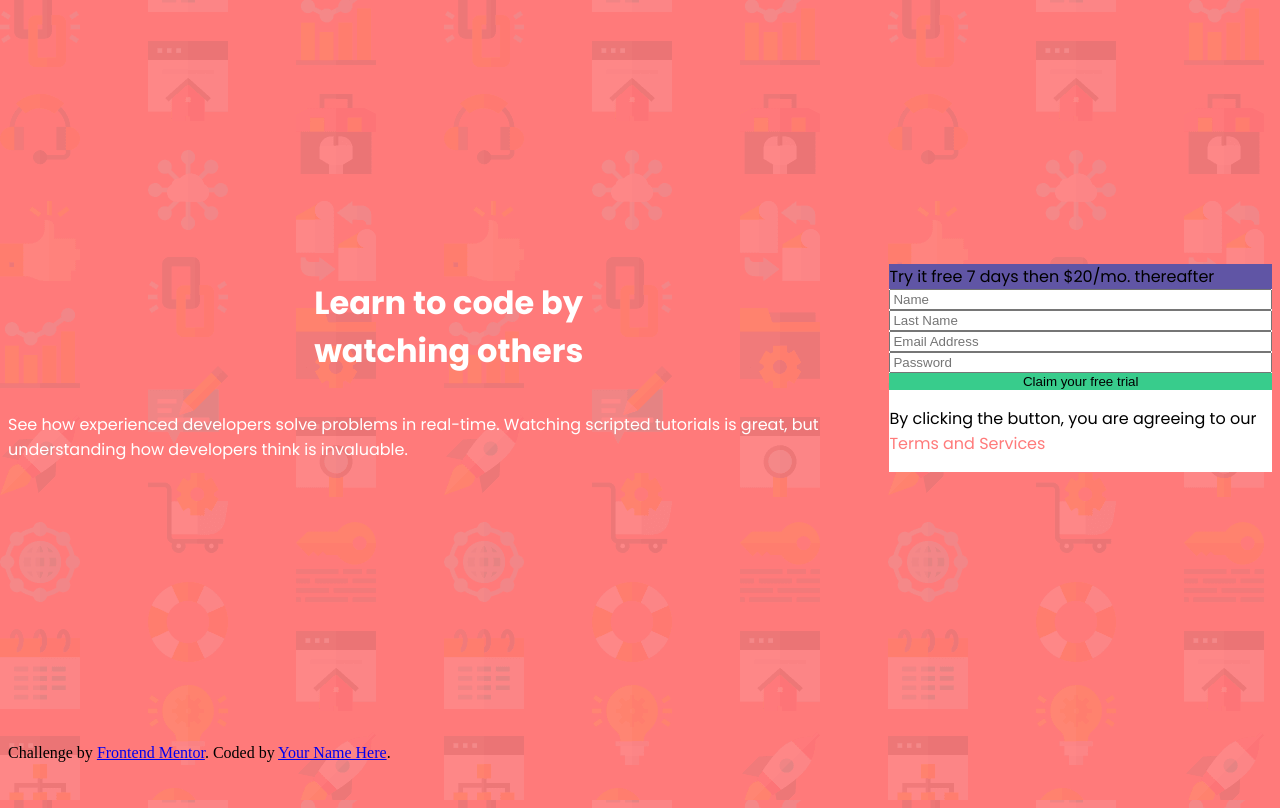
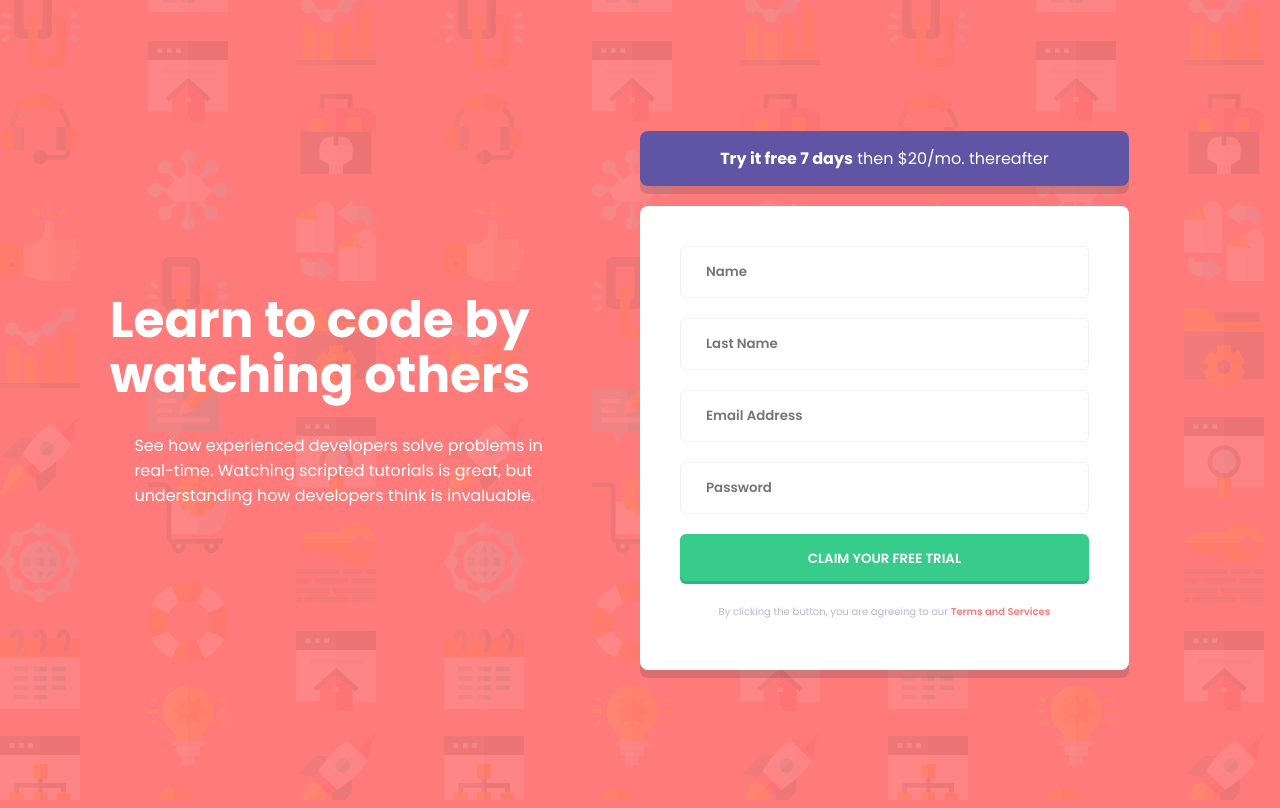
Before and after one commit to AliceOneLove/intro-component-with-signup-form, a plain HTML site: page index.html in a window 1280 px wide. Drawn offline with Linux system fonts and the light colour scheme.

Commit message:
did most of the desktop markup

```diff
--- a/index.html
+++ b/index.html
@@ -10,9 +10,9 @@
 <body>
   <main class="main-block">
     <div class="left-block">
-      <h1 class="main-block__h1">Learn to code by<br> watching others</h1>
+      <h1 class="left-block__h1">Learn to code by<br> watching others</h1>
 
-      <p class="main-block__p">
+      <p class="left-block__p">
         See how experienced developers solve problems in real-time. Watching scripted tutorials is great,
         but understanding how developers think is invaluable.
       </p>
@@ -20,7 +20,7 @@
 
     <div class="right-block">
       <div class="right-block__subscription-badge">
-        Try it free 7 days then $20/mo. thereafter
+        <b>Try it free 7 days</b> then $20/mo. thereafter
       </div>
 
       <div class="inputs-block">
@@ -38,11 +38,9 @@
     </div>
   </main>
 
-  <footer>
-    <p class="attribution">
-      Challenge by <a href="https://www.frontendmentor.io?ref=challenge" target="_blank">Frontend Mentor</a>.
-      Coded by <a href="#">Your Name Here</a>.
-    </p>
-  </footer>
+  <!-- <footer class="footer-block">
+    Challenge by <a href="https://www.frontendmentor.io?ref=challenge" target="_blank">Frontend Mentor</a>.
+    Coded by <a href="#">Your Name Here</a>.
+  </footer> -->
 </body>
 </html>
--- a/style.css
+++ b/style.css
@@ -1,6 +1,7 @@
 @import url('https://fonts.googleapis.com/css2?family=Poppins:wght@400;500;600;700&display=swap');
 html, body {
     height: 100%;
+    margin: 0;
 }
 body {
     background: url(images/bg-intro-desktop.png), hsl(0, 100%, 74%);
@@ -8,11 +9,16 @@ body {
 
 .main-block {
     font-family: 'Poppins', sans-serif;
-    height: 90%;
+    height: 100%;
     display: flex;
     flex-direction: row;
-    justify-content: center;
+    justify-content: space-around;
     align-items: center;
+    font-size: 16px;
+}
+
+.footer-block {
+    height: 10%;
 }
 
 .left-block {
@@ -20,29 +26,90 @@ body {
     display: flex;
     flex-direction: column;
     align-items: center;
+    width: 50%;
+
+}
+
+.left-block__h1 {
+    font-weight: 700;
+    line-height: 55px;
+    font-size: 50px;
+    margin: 0;
+}
+
+.left-block__p {
+    width: 70%;
+    margin: 30px 5% 0 17%;
 }
 
 .right-block {
     display: flex;
     flex-direction: column;
+    align-items: flex-start;
+    width: 50%;
+}
+
+.right-block__subscription-badge {
+    background-color: hsl(248, 32%, 49%);
+    margin-bottom: 20px;
+    padding: 15px 30px;
+    text-align: center;
+    color: white;
+    border-radius: 8px;
+    width: 67%;
+    box-shadow: 0 8px hsl(249, 10%, 26%, .2);
 }
 
 .inputs-block {
     background-color: white;
     display: flex;
     flex-direction: column;
+    padding: 30px;
+    border-radius: 8px;
+    width: 67%;
+    box-shadow: 0 8px hsl(249, 10%, 26%, .2);
+}
+
+.inputs-block__textbox {
+    padding: 15px 25px;
+    margin: 10px;
+    border-radius: 6px;
+    border: 1px solid hsl(250, 23%, 95%);
+    font-family: 'Poppins', sans-serif;
+    font-weight: 600;
+}
+
+.inputs-block__textbox:focus {
+    outline: 1px solid hsl(249, 10%, 26%);
 }
 
 .inputs-block__a {
     color: hsl(0, 100%, 74%);
     text-decoration: none;
+    font-weight: 600;
+}
+
+.inputs-block__p {
+    font-size: 10px;
+    color: hsl(246, 25%, 77%);
+    text-align: center;
+    margin-bottom: 20px;
 }
 
 .inputs-block__btn {
     background-color: hsl(154, 59%, 51%);
     border: none;
+    border-radius: 6px;
+    padding: 15px 25px;
+    margin: 10px;
+    color: white;
+    text-transform: uppercase;
+    font-family: 'Poppins', sans-serif;
+    font-weight: 600;
+    box-shadow: inset 0 -3px hsl(249, 10%, 26%, .2);
+    transition: background-color .5s;
 }
 
-.right-block__subscription-badge {
-    background-color: hsl(248, 32%, 49%);
+.inputs-block__btn:hover {
+    background-color: hsl(154, 65%, 68%);
 }
```
